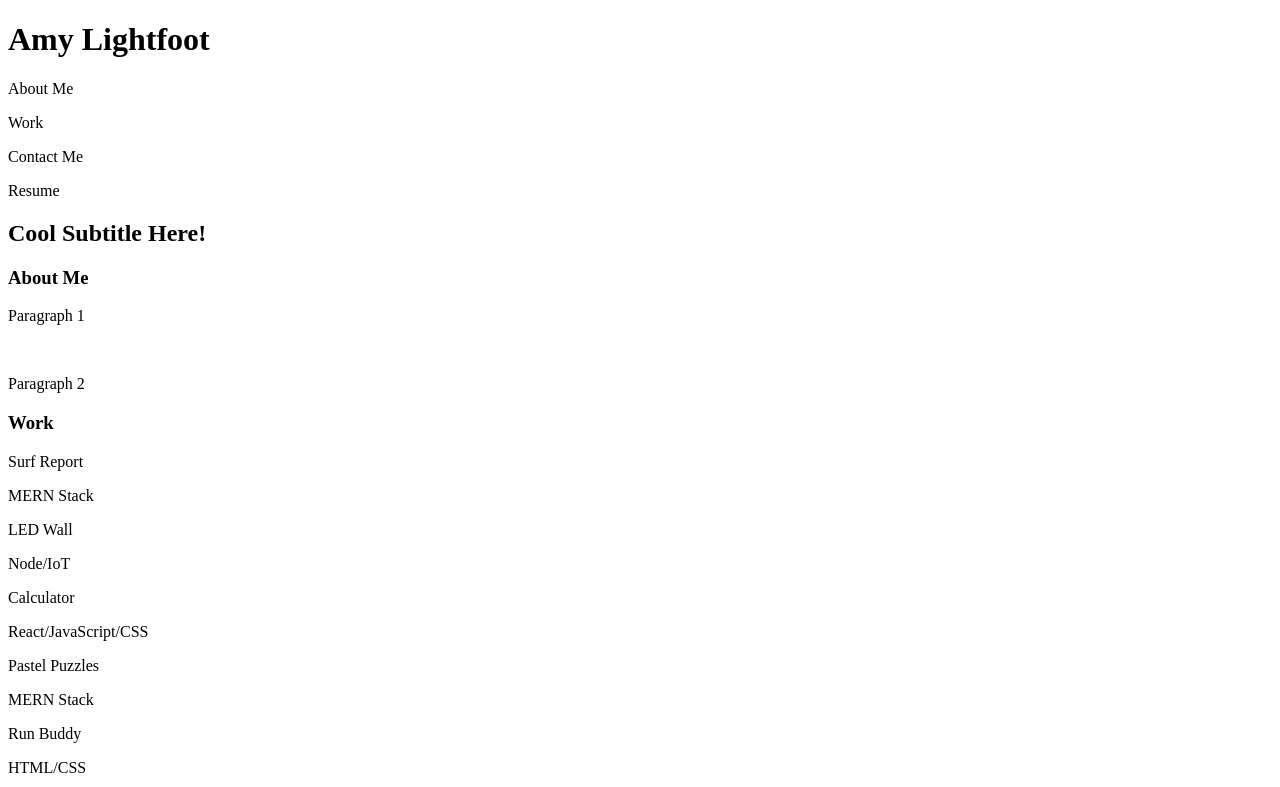
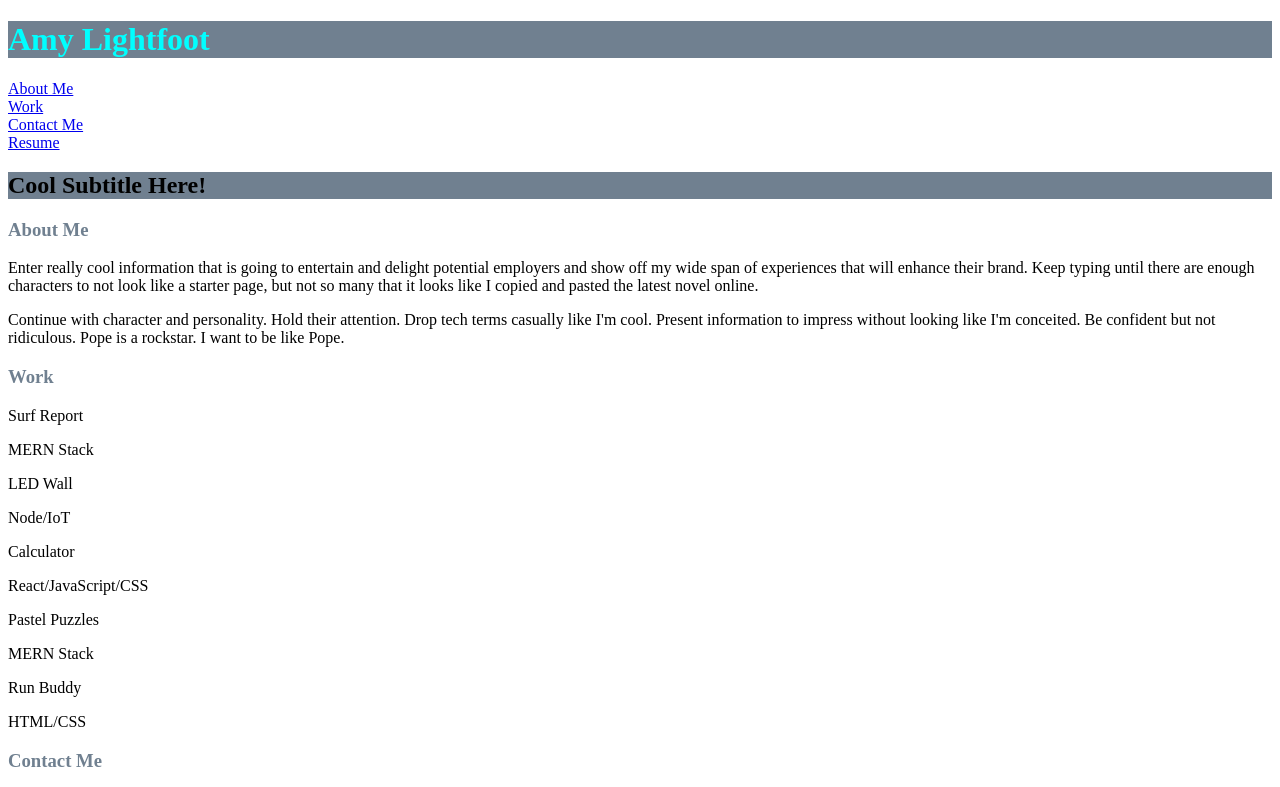
Before and after one commit to mrsamylighfoot/Homework2, a plain HTML site: page index.html in a window 1280 px wide. Shown: the top 787 px of the page. Drawn offline with Linux system fonts and the light colour scheme.

Commit message:
Updated CSS file and some HTML tags - in progresss

```diff
--- a/index.html
+++ b/index.html
@@ -11,32 +11,32 @@
 <body>
     <header>
         <h1>Amy Lightfoot</h1>
-        <!-- Need to make links reference to titles below -->
-        <class = headerLinks>
-            <p>About Me</p>
-            <p>Work</p>
-            <p>Contact Me</p>
-            <!-- Need to link Resume to .pdf -->
-            <p>Resume</p>
-        </class>
     </header>
 
+    <nav id="NavLinks">
+            <div><a href="#AboutMe">About Me</a></div>
+            <div><a href="#Work">Work</a></div>
+            <div><a href="#ContactMe">Contact Me</a></div>
+            <div><a href="/Assets/Amy Lightfoot Resume.pdf">Resume</a></div>
+        </class>
+    </nav>
+
     <!-- Insert Chevron picture as background -->
-    <div>
+    <div class="Chevron">
         <!-- Box in bottom right -->
         <h2>Cool Subtitle Here!</h2>
     </div>
 
     <main>
-        <article>
+        <article id="AboutMe">
             <h3>About Me</h3>
-            <p>Paragraph 1</p>
-            <br>
-            <p>Paragraph 2</p>
+            <p>Enter really cool information that is going to entertain and delight potential employers and show off my wide span of experiences that will enhance their brand. Keep typing until there are enough characters to not look like a starter page, but not so many that it looks like I copied and pasted the latest novel online.</p>
+            <p>Continue with character and personality. Hold their attention. Drop tech terms casually like I'm cool.  Present information to impress without looking like I'm conceited. Be confident but not ridiculous. Pope is a rockstar. I want to be like Pope. </p>
         </article>
 
-        <article>
+        <article id="Work">
             <h3>Work</h3>
+            <!-- Need to create boxes for each div -->
             <div class="SurfReport">
                 <p>Surf Report</p>
                 <p>MERN Stack</p>
@@ -59,7 +59,7 @@
             </div>
         </article>
 
-        <article>
+        <article id="ContactMe">
             <h3>Contact Me</h3>
             <p>770.880.1419</p>
             <!-- Link to send email -->
--- a/style.css
+++ b/style.css
@@ -0,0 +1,30 @@
+header {
+    background-color: slategray;
+    color: cyan;
+}
+
+.NavLinks {
+    /* Need to put in box, change box background to teal and lettering to gray */
+    display: flex;
+    background-color: cyan;
+    color: slategray;
+}
+
+h3 {
+    color: slategray;
+}
+
+.Chevron {
+    /* background-image: url(https://www.behance.net/gallery/11023585/Chevron-Patterns/modules/80028125); */
+    background-color: slategray;
+}
+
+.AboutMe {
+    color: slategray;
+    font-family: 'Courier New', Courier, monospace;
+
+}
+
+.Work {
+
+}
```
Also changed, not shown: 1 other file.
